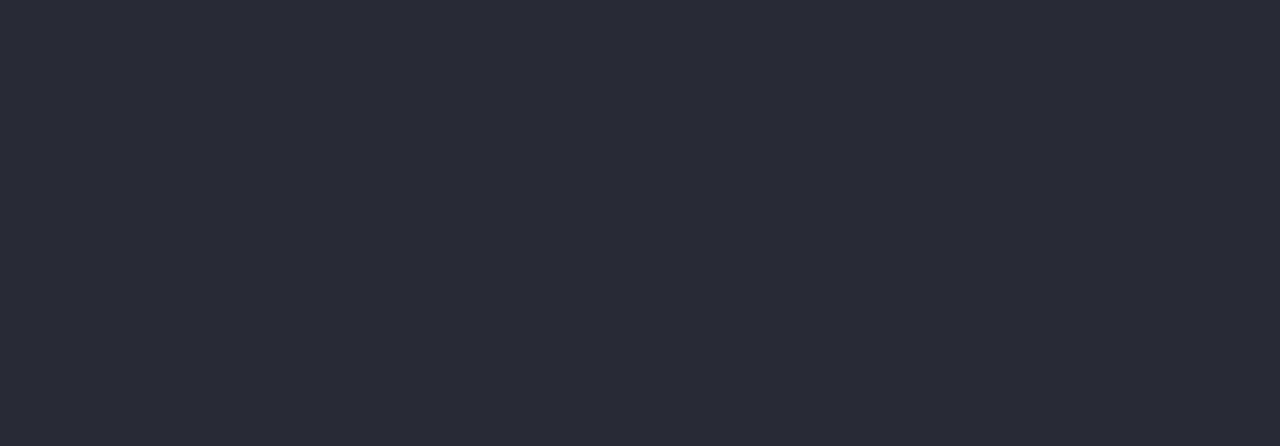
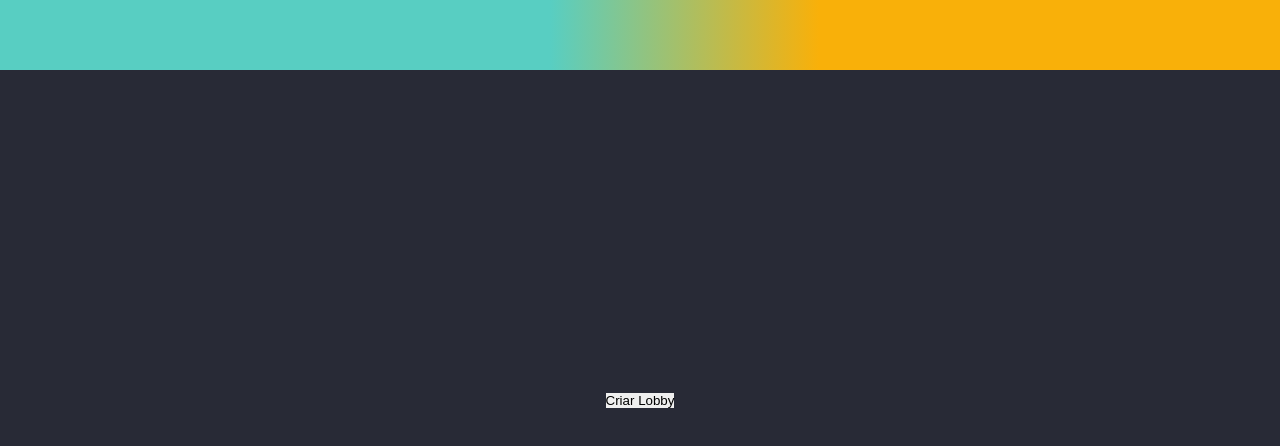
Before and after one commit to Vinicios-Pires/LobbysMakingFront, a React (Create React App) app: page /lobbys in a window 1280 px wide. Before the commit this address had no page. Shown: the top 446 px of the page. Built offline with nearby package versions, Linux system fonts and the light colour scheme.

Commit message:
feat: lobby page e create lobby & fixing userContext

```diff
--- a/src/App.jsx
+++ b/src/App.jsx
@@ -1,4 +1,3 @@
-import { useState } from "react";
 import { BrowserRouter, Routes, Route } from "react-router-dom";
 
 import { UserProvider } from "./contexts/UserContext";
@@ -6,13 +5,12 @@
 import Home from "./components/home";
 import Signin from "./components/signin";
 import Signup from "./components/signup";
+import Lobbys from "./components/lobbys";
 
 import "./styles/reset.css";
 import GlobalStyle from "./styles/GlobalStyle";
 
 function App() {
-	const [user, setUser] = useState(null);
-
 	return (
 		<>
 			<GlobalStyle />
@@ -22,6 +20,7 @@
 						<Route path="/" element={<Home />} />
 						<Route path="/login" element={<Signin />} />
 						<Route path="/sign-up" element={<Signup />} />
+						<Route path="/lobbys" element={<Lobbys />} />
 					</Routes>
 				</BrowserRouter>
 			</UserProvider>
--- /dev/null
+++ b/src/components/lobbys/index.jsx
@@ -0,0 +1,45 @@
+import axios from "axios";
+import { useContext, useState } from "react";
+import { HeaderLobby } from "../header";
+import { Container } from "./lobbys.styled";
+import { UserContext } from "../../contexts/UserContext";
+
+export default function Lobbys() {
+	const { userToken } = useContext(UserContext);
+	const [isLoading, setIsLoading] = useState(false);
+
+	function createLobby(e) {
+		setIsLoading(true);
+
+		const data = {};
+
+		const config = {
+			headers: {
+				Authorization: `Bearer ${userToken}`,
+			},
+		};
+
+		axios
+			.post(`${process.env.REACT_APP_API_URL}/lobby`, data, config)
+			.then((response) => {
+				setIsLoading(false);
+				alert("Lobby criada com sucesso!");
+			})
+			.catch(({ response }) => {
+				e.preventDefault();
+				setIsLoading(false);
+				alert(response.data || "Houve um erro ao criar a lobby.");
+			});
+	}
+
+	return (
+		<>
+			<HeaderLobby />
+			<Container>
+				<button onClick={createLobby} disabled={isLoading}>
+					{isLoading ? "Criando Lobby" : "Criar Lobby"}
+				</button>
+			</Container>
+		</>
+	);
+}
--- /dev/null
+++ b/src/components/lobbys/lobbys.styled.js
@@ -0,0 +1,10 @@
+import styled from "styled-components";
+
+export const Container = styled.div`
+	width: 100vw;
+	height: 100vh;
+	display: flex;
+	flex-direction: column;
+	justify-content: center;
+	align-items: center;
+`;
--- a/src/components/signin/signin.inputs.jsx
+++ b/src/components/signin/signin.inputs.jsx
@@ -7,7 +7,7 @@
 import { UserContext } from "./../../contexts/UserContext";
 
 export default function Inputs() {
-	const navigator = useRef(useNavigate());
+	const navigate = useRef(useNavigate());
 	const { userToken, logUserIn } = useContext(UserContext);
 
 	const [email, setEmail] = useState("");
@@ -16,7 +16,7 @@
 	const [isLoading, setIsLoading] = useState(false);
 
 	useEffect(() => {
-		if (userToken) navigator.current("/lobbys");
+		if (userToken) navigate.current("/lobbys");
 	}, [userToken]);
 
 	async function handleSubmit(e) {
@@ -31,7 +31,7 @@
 				})
 				.then(({ data }) => {
 					logUserIn(data);
-				}, navigator.current("/lobbys"))
+				}, navigate.current("/lobbys"))
 				.catch(() => alert("Nao foi possivel fazer o login :("))
 				.finally(() => setIsLoading(false));
 		}
--- a/src/contexts/UserContext.js
+++ b/src/contexts/UserContext.js
@@ -1,5 +1,5 @@
-// import axios from "axios";
-import { createContext, useState } from "react";
+import axios from "axios";
+import { createContext, useEffect, useState } from "react";
 
 export const UserContext = createContext();
 
@@ -7,29 +7,29 @@
 	const [userToken, setUserToken] = useState("");
 	const [userInfo, setUserInfo] = useState({});
 
-	// useEffect(() => {
-	// 	const token = JSON.parse(localStorage.getItem("token"));
-	// 	if (token) {
-	// 		const url = `${process.env.REACT_APP_API_URL}/validateToken`;
-	// 		const config = {
-	// 			headers: {
-	// 				Authorization: `Bearer ${token}`,
-	// 			},
-	// 		};
+	useEffect(() => {
+		const token = JSON.parse(localStorage.getItem("token"));
+		if (token) {
+			const url = `${process.env.REACT_APP_API_URL}/validateToken`;
+			const config = {
+				headers: {
+					Authorization: `Bearer ${token}`,
+				},
+			};
 
-	// 		axios
-	// 			.post(url, {}, config)
-	// 			.then(({ data }) => {
-	// 				const { token, ...userData } = data;
-	// 				setUserToken(token);
-	// 				setUserInfo(userData);
-	// 			})
-	// 			.catch(() => {
-	// 				localStorage.removeItem("token");
-	// 				localStorage.removeItem("userInfo");
-	// 			});
-	// 	}
-	// }, []);
+			axios
+				.post(url, {}, config)
+				.then(({ data }) => {
+					const { token, ...userData } = data;
+					setUserToken(token);
+					setUserInfo(userData);
+				})
+				.catch(() => {
+					localStorage.removeItem("token");
+					localStorage.removeItem("userInfo");
+				});
+		}
+	}, []);
 
 	const logUserIn = (userInfo) => {
 		const { token, id, username } = userInfo;
```
